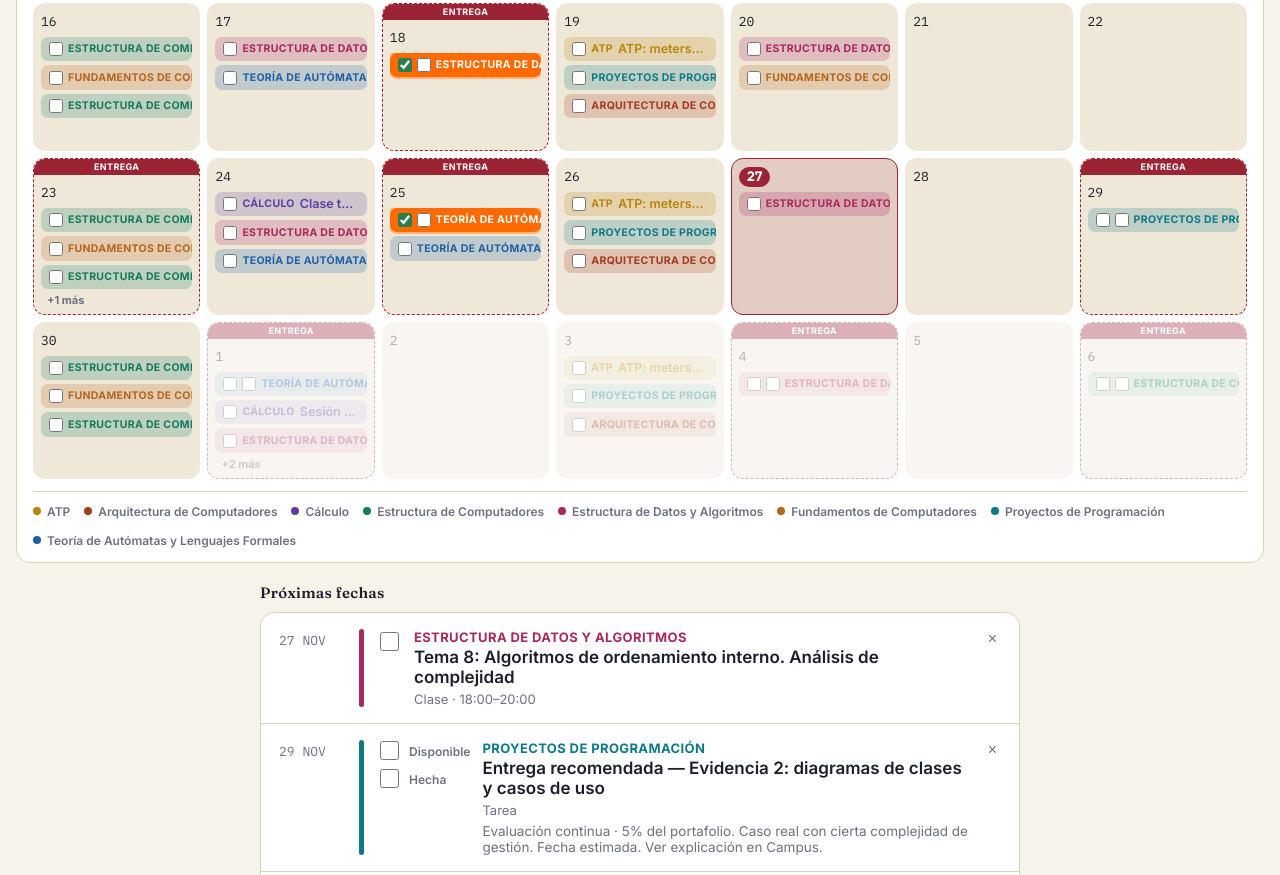
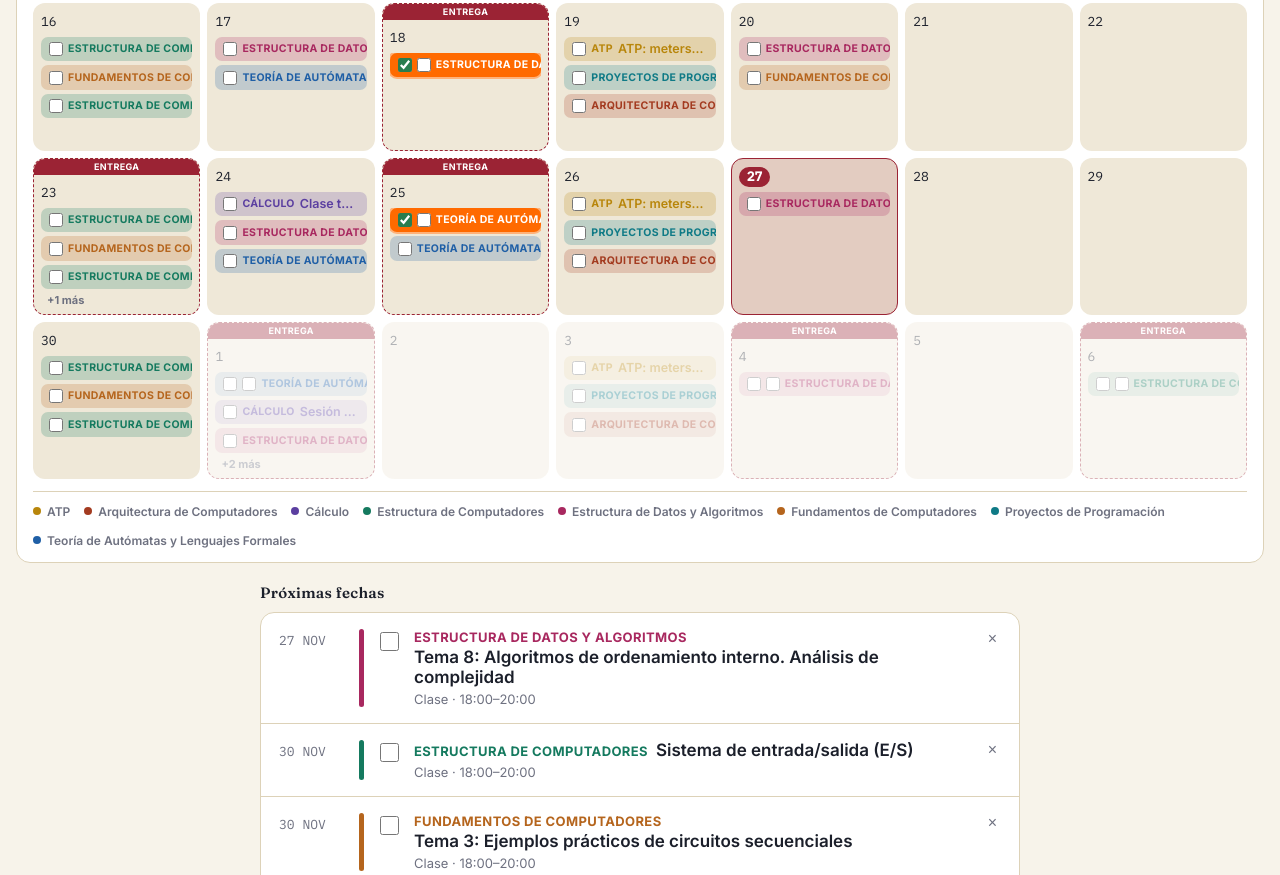
Before and after one commit to sinsit1/calendario_26_27_UNIVERSIDAD, a plain HTML site: page index.html in a window 1280 px wide. Shown: the part 827-1702 px from the top of the page. Drawn offline with Linux system fonts and the light colour scheme; no server answers.

Commit message:
Proyectos de Programación: Actividad 2 pasa al 24/12/2026
Co-Authored-By: Claude Sonnet 5.5 <noreply@anthropic.com>

```diff
--- a/index.html
+++ b/index.html
@@ -511,7 +511,7 @@ form.add-form textarea{resize:vertical;min-height:50px}
     {"id":"fc-sesion-10","date":"2026-11-30","time":"18:00","timeEnd":"20:00","title":"Tema 3: Ejemplos prácticos de circuitos secuenciales","type":"clase","subject":"Fundamentos de Computadores","notes":"","done":false},
     {"id":"calc-sesion-08","date":"2026-12-01","time":"18:00","timeEnd":"20:00","title":"Sesión teórica: cálculo integral","type":"clase","subject":"Cálculo","notes":"","done":false},
     {"id":"eda-sesion-11","date":"2026-12-01","time":"18:00","timeEnd":"20:00","title":"Tema 9: TAD Grafo","type":"clase","subject":"Estructura de Datos y Algoritmos","notes":"","done":false},
-    {"id":"pp-evidencia-2","date":"2026-11-29","time":"","timeEnd":"","title":"Entrega recomendada — Evidencia 2: diagramas de clases y casos de uso","type":"tarea","subject":"Proyectos de Programación","notes":"Evaluación continua · 5% del portafolio. Caso real con cierta complejidad de gestión. Fecha estimada. Ver explicación en Campus.","done":false},
+    {"id":"pp-evidencia-2","date":"2026-12-24","time":"","timeEnd":"","title":"Entrega recomendada — Evidencia 2: diagramas de clases y casos de uso","type":"tarea","subject":"Proyectos de Programación","notes":"Evaluación continua · 5% del portafolio. Caso real con cierta complejidad de gestión. Fecha estimada. Ver explicación en Campus.","done":false},
     {"id":"taf-sesion-11","date":"2026-12-01","time":"20:00","timeEnd":"22:00","title":"Gramáticas","type":"clase","subject":"Teoría de Autómatas y Lenguajes Formales","notes":"","done":false},
     {"id":"pp-sesion-08","date":"2026-12-03","time":"18:00","timeEnd":"20:00","title":"Patrones de diseño","type":"clase","subject":"Proyectos de Programación","notes":"","done":false},
     {"id":"ec-portafolio-p1-1c","date":"2026-12-06","time":"23:59","timeEnd":"","title":"Entrega de portafolio — Evidencia 1 (1ª convocatoria)","type":"tarea","subject":"Estructura de Computadores","notes":"25% del portafolio. Desarrollo de un algoritmo de manipulación y filtrado de cadenas de texto / estructuras de datos en memoria.","done":false},
@@ -639,7 +639,7 @@ form.add-form textarea{resize:vertical;min-height:50px}
     "pp-sesion-07":"2026-11-26","pp-sesion-08":"2026-12-03","pp-sesion-09":"2026-12-10",
     "pp-sesion-10":"2026-12-17","pp-sesion-11":"2027-01-07","pp-sesion-12":"2027-01-08",
     "pp-sesion-13":"2027-01-14",
-    "pp-evidencia-1":"2026-12-01","pp-evidencia-2":"2026-11-29","pp-evidencia-3":"2027-01-13",
+    "pp-evidencia-1":"2026-12-01","pp-evidencia-2":"2026-12-24","pp-evidencia-3":"2027-01-13",
     "pp-evidencia-4":"2027-01-25",
     "pp-portafolio-1c":"2027-01-12","pp-examen-1c":"2027-02-03",
     "pp-portafolio-2c":"2027-06-06","pp-examen-2c":"2027-06-09"
```
